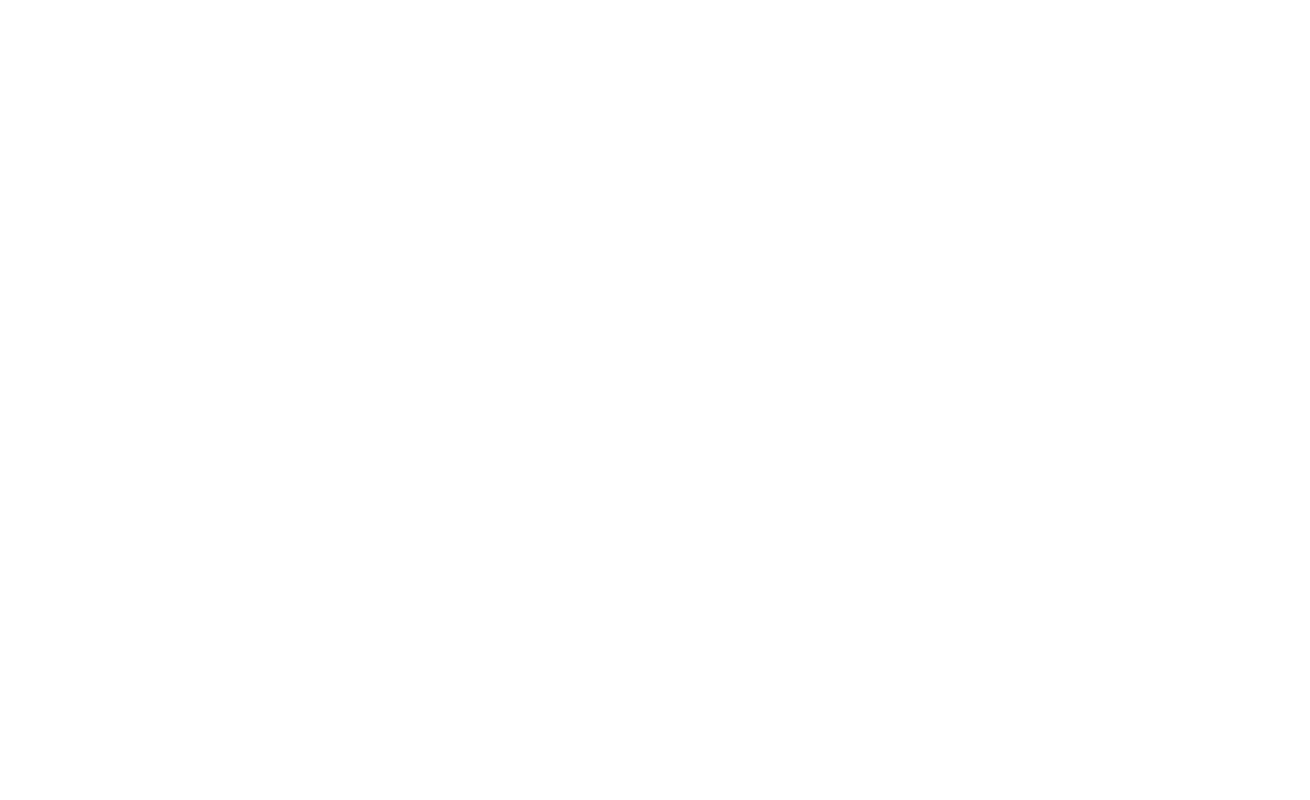
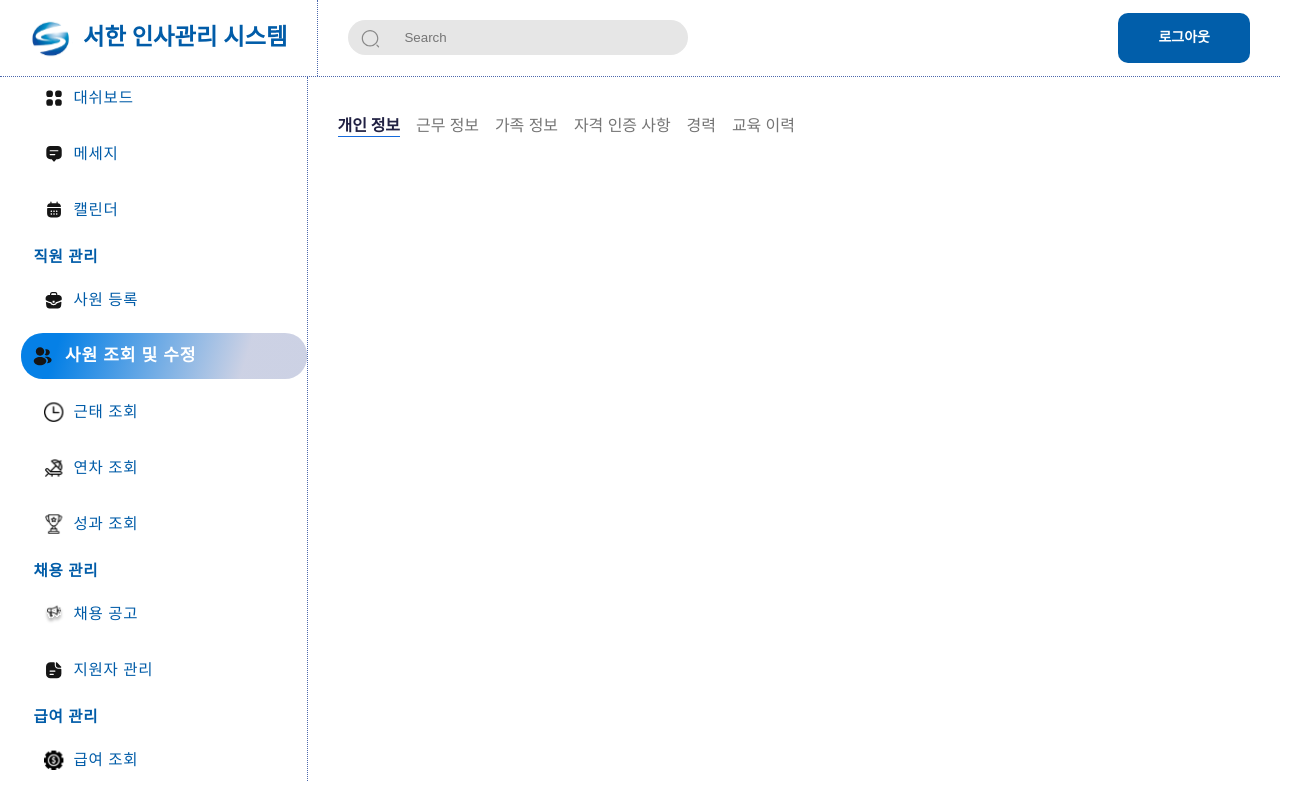
Before and after one commit to youth-o/HR-Master-System, a React (Create React App) app in the folder frontend/hr-master/: page /employees/1 in a window 1280 px wide. Shown: the whole page, 1310 px wide, since content can reach past the window. Built offline with nearby package versions, Linux system fonts and the light colour scheme.

Commit message:
feat: EmployeeMenu 컴포넌트 개발

```diff
--- a/frontend/hr-master/src/App.js
+++ b/frontend/hr-master/src/App.js
@@ -3,7 +3,7 @@
 import Login from './pages/login/Login';
 import Main from './pages/main/Main';
 import EmployeesList from './pages/employeesList/EmployeesList';
-import EmployeeDetail from './pages/employeeDetail/EmployeeDetail';
+import EmployeeEdit from './pages/employeeEdit/EmployeeEdit';
 
 // 로그인 여부 확인 함수
 const isAuthenticated = () => {
@@ -27,7 +27,7 @@
         <Route path="/main" element={<PrivateRoute element={<Main />} />} /> */}
 				<Route path="/main" element={<Main />} />
 				<Route path="/employees" element={<EmployeesList />} />
-				<Route path="/employees/:employeeId" element={<EmployeeDetail />} />
+				<Route path="/employees/:employeeId" element={<EmployeeEdit />} />
 				{/* <Route path="/employee">
 					<Route index element={<PrivateRoute element={<Employee />} />} />
 					<Route path=":id">
--- /dev/null
+++ b/frontend/hr-master/src/components/common/EmployeeMenu/EmployeeMenu.jsx
@@ -0,0 +1,20 @@
+import { useState } from 'react';
+import styles from './EmployeeMenu.module.css';
+
+export default function EmployeeMenu() {
+	const [activeMenu, setActiveMenu] = useState('개인 정보');
+
+	const handleMenuClick = (menu) => {
+		setActiveMenu(menu);
+	};
+
+	return (
+		<div className={styles.menuContainer}>
+			{['개인 정보', '근무 정보', '가족 정보', '자격 인증 사항', '경력', '교육 이력'].map((menu) => (
+				<p key={menu} className={activeMenu === menu ? styles.active : ''} onClick={() => handleMenuClick(menu)}>
+					{menu}
+				</p>
+			))}
+		</div>
+	);
+}
--- /dev/null
+++ b/frontend/hr-master/src/components/common/EmployeeMenu/EmployeeMenu.module.css
@@ -0,0 +1,32 @@
+.menuContainer {
+	box-sizing: border-box;
+	margin: 2.2rem 3rem;
+	width: 100%;
+	display: flex;
+	flex-direction: row;
+	justify-content: flex-start;
+	align-items: center;
+	gap: 1.6rem;
+}
+
+.menuContainer p {
+	color: var(--Neutral-70, #757575);
+	font-family: Inter;
+	font-size: 1.6rem;
+	font-style: normal;
+	font-weight: 400;
+	line-height: 2.1rem;
+	letter-spacing: -0.0084rem;
+	cursor: pointer;
+}
+
+.menuContainer p:hover {
+	color: var(--Primary-Main, #212143);
+	border-bottom: 1px solid #146adc;
+}
+
+.menuContainer p.active {
+	color: var(--Primary-Main, #212143);
+	border-bottom: 1px solid #146adc;
+	font-weight: 600;
+}
--- a/frontend/hr-master/src/pages/employeeDetail/EmployeeDetail.jsx
+++ /dev/null
@@ -1 +0,0 @@
-export default function EmployeeDetail() {}
--- /dev/null
+++ b/frontend/hr-master/src/pages/employeeEdit/EmployeeEdit.jsx
@@ -0,0 +1,18 @@
+import EmployeeMenu from '../../components/common/EmployeeMenu/EmployeeMenu';
+import styles from './EmployeeEdit.module.css';
+import Header from '../../components/common/Header/Header';
+import Nav from '../../components/common/Nav/Nav';
+
+export default function EmployeeEdit() {
+	return (
+		<>
+			<Header />
+			<div className={styles.layout}>
+				<Nav />
+				<div className={styles.employeeEdit}>
+					<EmployeeMenu />
+				</div>
+			</div>
+		</>
+	);
+}
--- /dev/null
+++ b/frontend/hr-master/src/pages/employeeEdit/EmployeeEdit.module.css
@@ -0,0 +1,10 @@
+.layout {
+	display: flex;
+}
+
+.employeeEdit {
+	flex: 6.925;
+	min-width: 69.25%;
+	display: flex;
+	flex-direction: column;
+}
```
